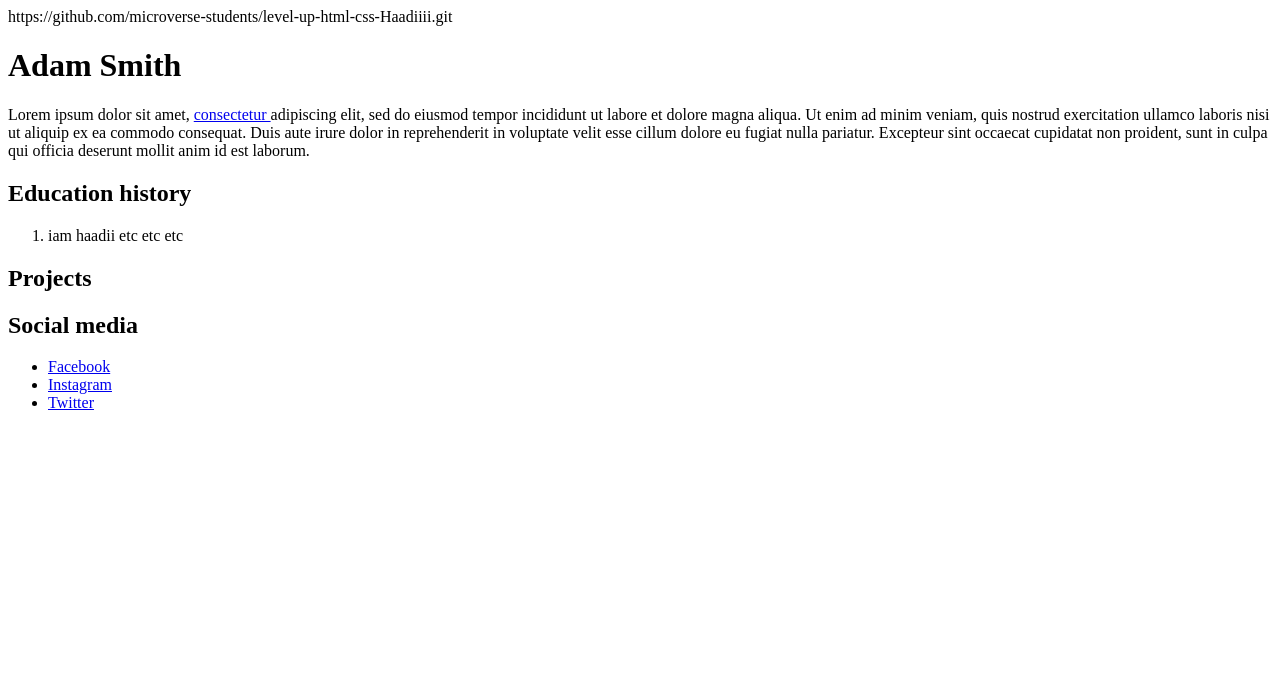
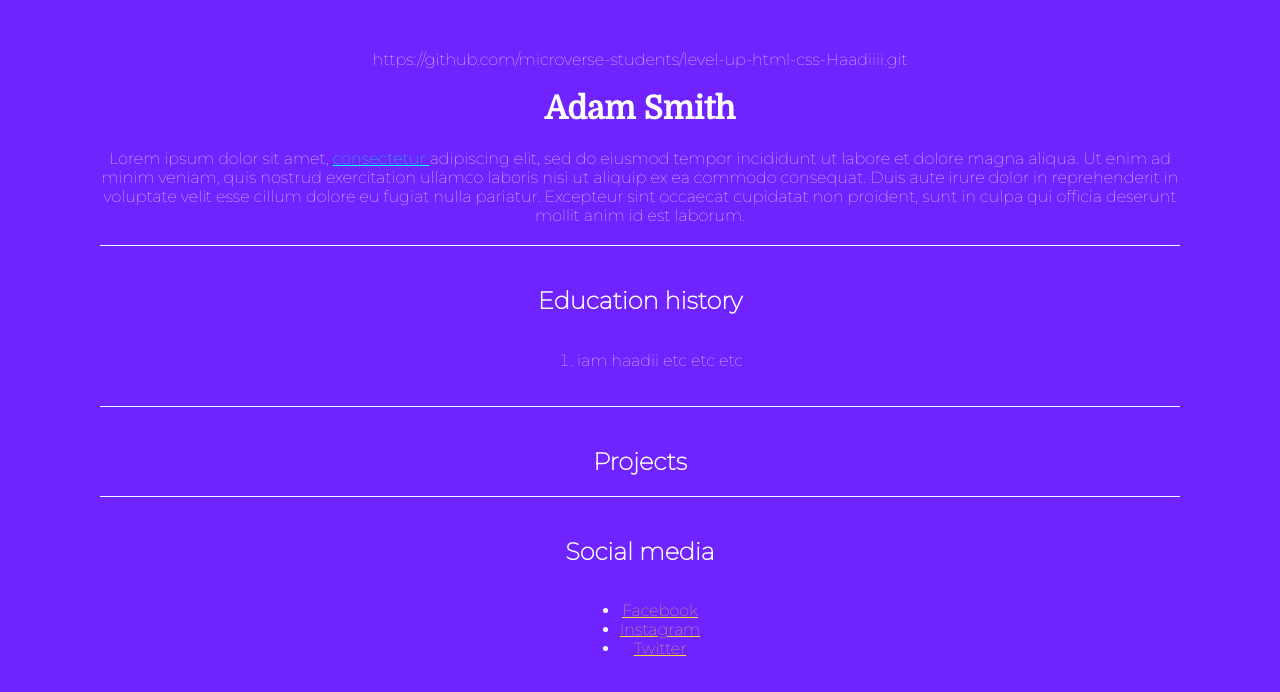
Before and after one commit to Haadiiii/microverse, a plain HTML site: page index.html in a window 1280 px wide. Drawn offline with Linux system fonts and the light colour scheme.

Commit message:
newww yahoooooo

```diff
--- a/styles.css
+++ b/styles.css
@@ -1,8 +1,29 @@
 @import url('https://fonts.googleapis.com/css2?family=Domine&family=Montserrat:wght@100&display=swap');
-@import url("https://github.com/microverse-students/level-up-html-css-Haadiiii.git")
 
 body {
   background-color: #6f23ff;
   font-family: 'Montserrat', sans-serif;
   margin: 50px 100px 50px 100px;
+  color: white;
+  text-align: center;
+
 }
+h1{
+  font-family: 'Domine', serif;
+}
+h2{
+  padding-top: 40px;
+  border-top: 0.5px solid white;
+}
+#bio a{
+color: aqua;
+}
+ol{
+  display:inline-block;
+}
+ul{
+  display: inline-block;
+}
+.social-media-links{
+  color: #ffd540;
+}
```
